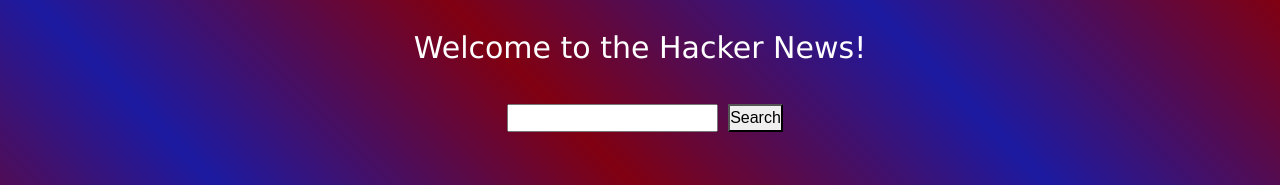
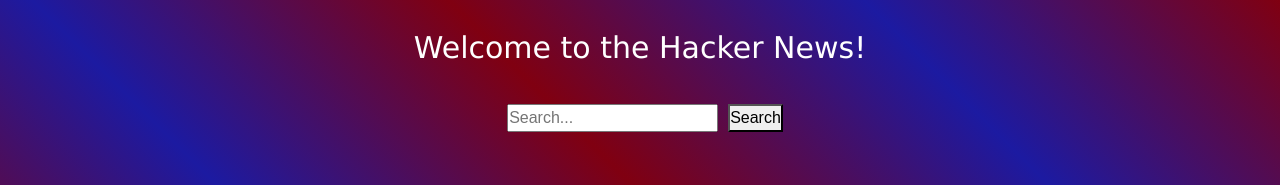
Before and after one commit to alex090890/WBS-Hacker-News, a React (Vite) app: page / in a window 1280 px wide. Shown: the top 185 px of the page. Built offline with nearby package versions, Linux system fonts and the light colour scheme.

Commit message:
Final Edits

```diff
--- a/src/Search.jsx
+++ b/src/Search.jsx
@@ -48,6 +48,8 @@
           className="searchInput"
           type="text"
           value={searchTerm}
+          name="search"
+          placeholder="Search..."
           onChange={(e) => setSearchTerm(e.target.value)}
         />
         <button type="submit">Search</button>
```
